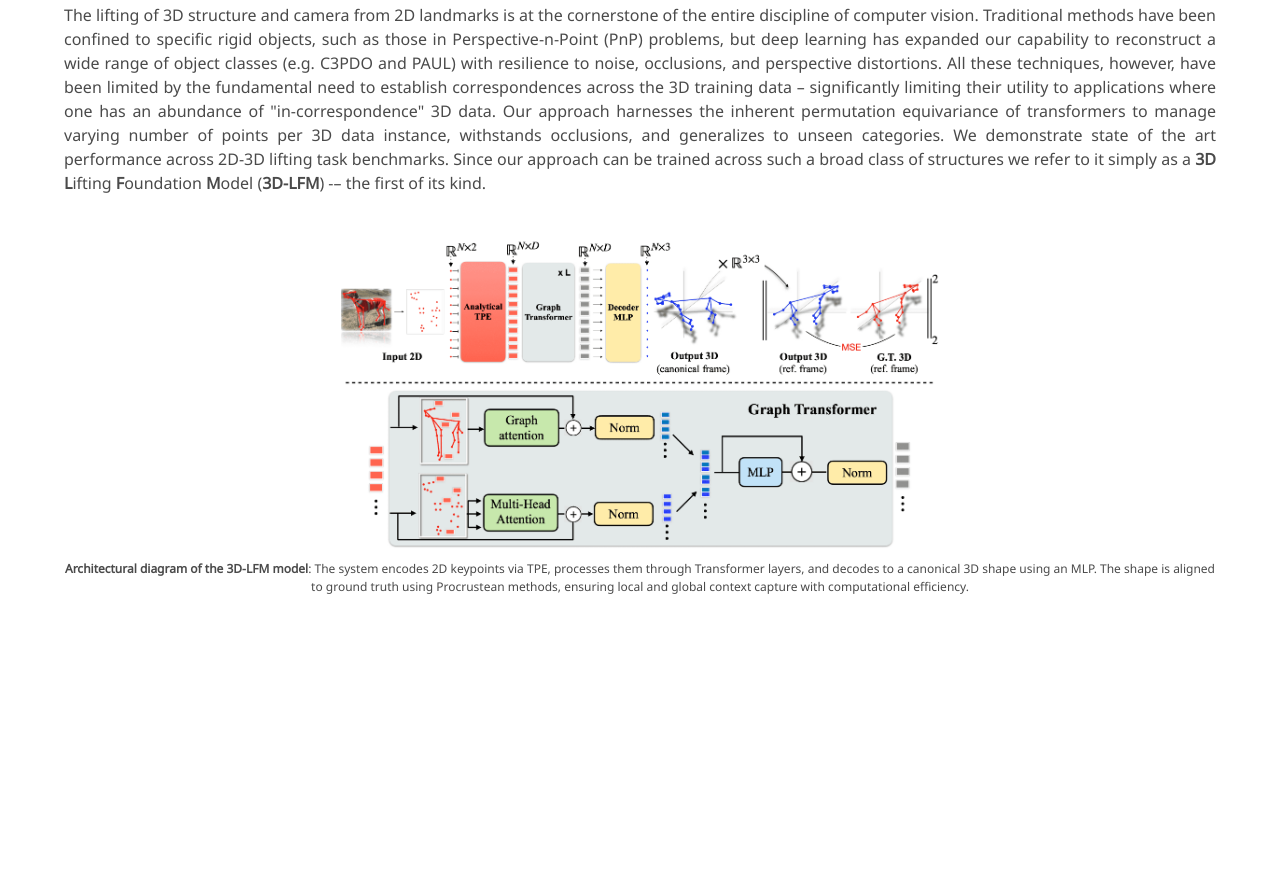
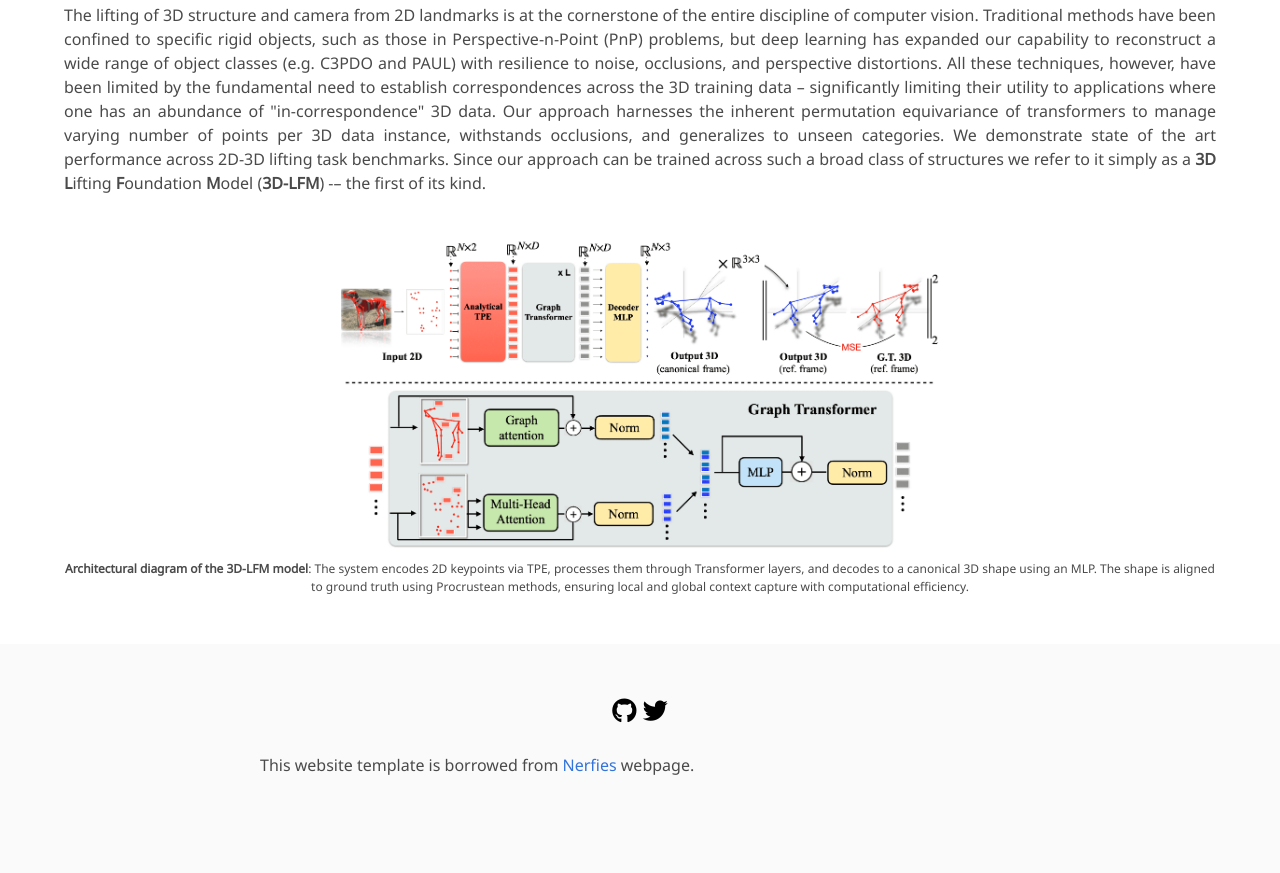
Before and after one commit to 3dlfm/3dlfm.github.io, a plain HTML site: page index.html in a window 1280 px wide. Shown: the part 1609-2482 px from the top of the page. Before the commit the page ends 2253 px from the top, so only its background shows below. Drawn offline with nearby package versions, Linux system fonts and the light colour scheme; some icons are missing; a web font is replaced by a local one.

Commit message:
add credits

```diff
--- a/index.html
+++ b/index.html
@@ -344,15 +344,14 @@
   </div>
 </section>
 
-<!-- <footer class="footer">
+<footer class="footer">
   <div class="container">
     <div class="content has-text-centered">
-      <a class="icon-link"
-         href="https://arxiv.org/pdf/2210.01721.pdf">
-        <i class="fas fa-file-pdf"></i>
-      </a>
       <a class="icon-link" href="https://github.com/mosamdabhi" class="external-link" disabled>
         <i class="fab fa-github"></i>
+      </a>
+      <a class="icon-link" href="https://twitter.com/mosamdabhi" class="external-link" disabled>
+        <i class="fab fa-twitter"></i>
       </a>
     </div>
     <div class="columns is-centered">
@@ -365,6 +364,6 @@
       </div>
     </div>
   </div>
-</footer> -->
+</footer>
 </body>
 </html>
```
